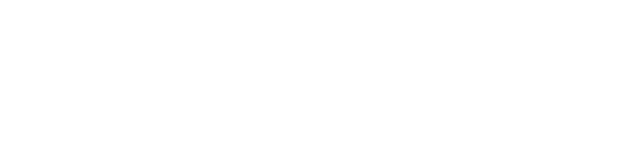
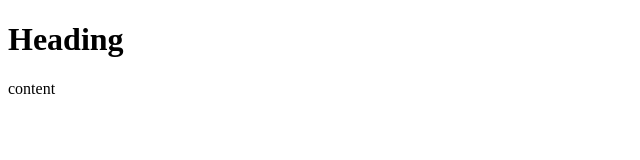
Before and after one commit to burnsrc20/interview-prep, a plain HTML site: page index.html in a window 1280 px wide. Shown: the whole page, without its empty margins (0-640 px from the left). Drawn offline with Linux system fonts and the light colour scheme.

Commit message:
updated html

```diff
--- a/index.html
+++ b/index.html
@@ -1,5 +1,14 @@
+
 <!DOCTYPE html>
-    <head>
-        <title>My Interview prep</title>
-
-    </head>
+    <html lang="en">
+        <head>
+            <meta charset="utf-8">
+            <meta name="viewport" content="width=device-width">
+            <title id="myPageTitle">My Interview prep</title>
+            <link rel="stylesheet" href="main.css">
+        </head>
+        <body>
+            <h1>Heading</h1>
+            <p>content</p>
+        </body>
+    </html>
```
